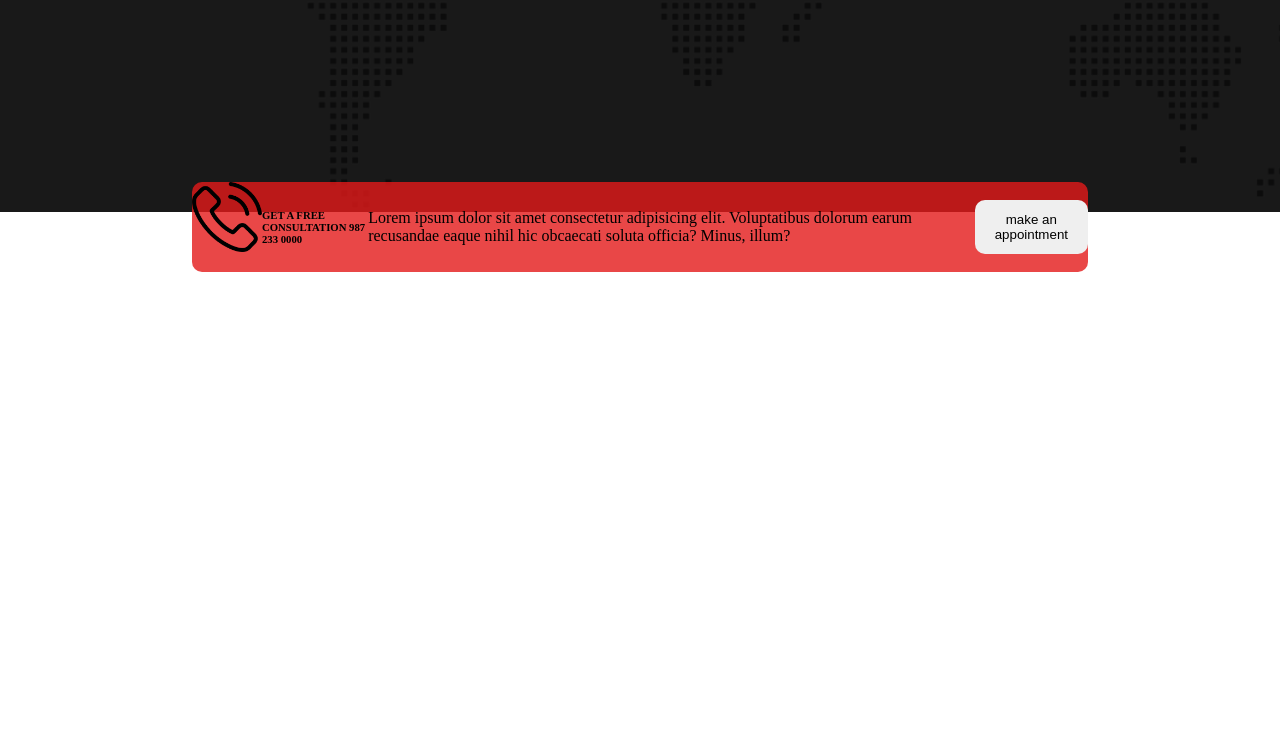
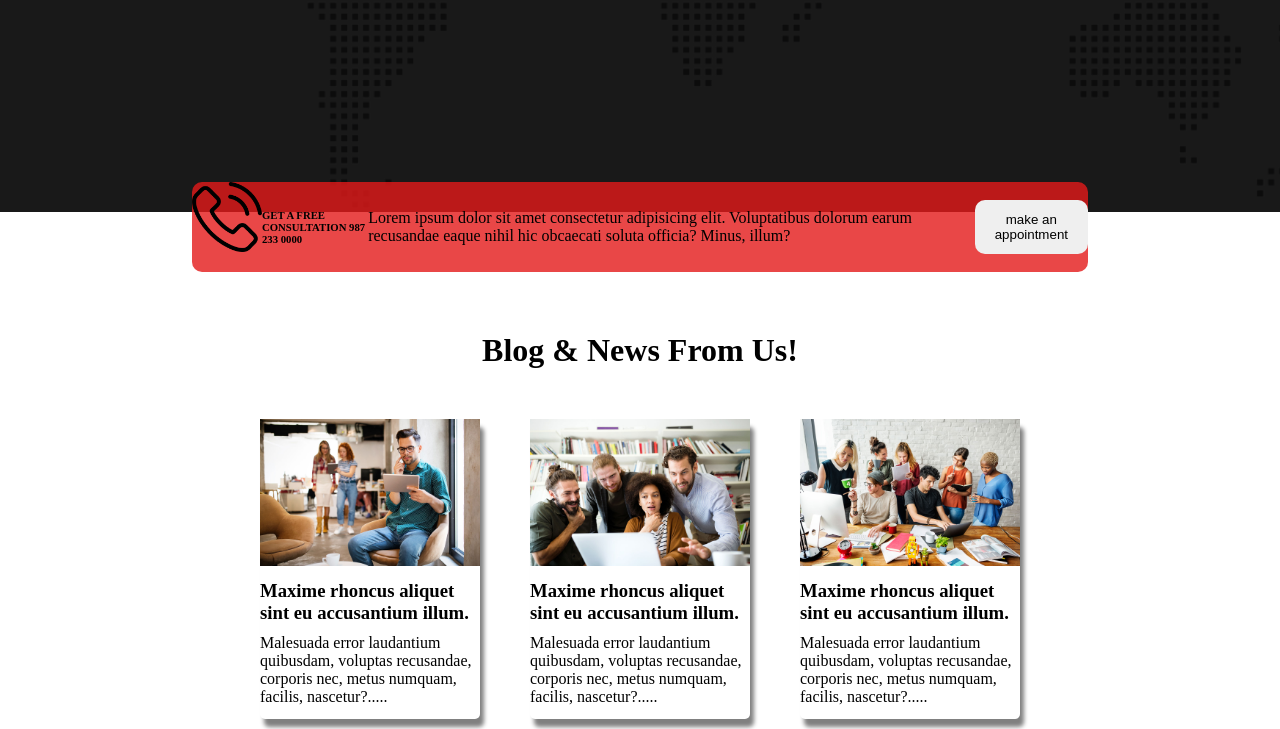
Before and after one commit to mamunhero/digitail-agency, a plain HTML site: page index.html in a window 1280 px wide. Shown: the part 1497-2226 px from the top of the page. Before the commit the page ends 1769 px from the top, so only its background shows below. Drawn offline with Linux system fonts and the light colour scheme.

Commit message:
finished blog container

```diff
--- a/index.html
+++ b/index.html
@@ -101,6 +101,29 @@
         <button class="btn">make an appointment</button>
       </div>
     </div>
+    <div class="blog-container">
+      <h1>Blog & News From Us!</h1>
+      <div class="cards">
+        <div class="card">
+          <img class="blog-img" src="images/image/blog-1.jpg" alt="blog-image">
+          <h3 class="card-title">Maxime rhoncus aliquet sint eu accusantium illum.</h3>
+          <p> Malesuada error laudantium quibusdam, voluptas recusandae,
+            corporis nec, metus numquam, facilis, nascetur?.....</p>
+        </div>
+        <div class="card">
+          <img class="blog-img" src="images/image/blog-2.jpg" alt="blog-image">
+          <h3 class="card-title">Maxime rhoncus aliquet sint eu accusantium illum.</h3>
+          <p> Malesuada error laudantium quibusdam, voluptas recusandae,
+            corporis nec, metus numquam, facilis, nascetur?.....</p>
+        </div>
+        <div class="card">
+          <img class="blog-img" src="images/image/blog-3.jpg" alt="blog-image">
+          <h3 class="card-title">Maxime rhoncus aliquet sint eu accusantium illum.</h3>
+          <p> Malesuada error laudantium quibusdam, voluptas recusandae,
+            corporis nec, metus numquam, facilis, nascetur?.....</p>
+        </div>
+      </div>
+    </div>
   </main>
   <footer></footer>
 </body>
--- a/styles/style.css
+++ b/styles/style.css
@@ -126,3 +126,32 @@ span{
   display: flex;
   align-items: center;
 }
+/* blog container section */
+.blog-container{
+  width: 80%;
+  margin:auto;
+  padding: 10px;
+}
+.blog-container h1{
+  color: black;
+  text-align: center;
+  margin: 50px;
+}
+.blog-img{
+  width: 100%;
+}
+.card{
+  width: 220px;
+  height: 300px;
+  box-shadow:4px 8px 4px gray;
+  border-radius:5px;
+}
+.card-title{
+  margin-top: 10px;
+  margin-bottom: 10px;
+}
+.cards{
+  display: flex;
+  justify-content: center;
+  gap: 50px;
+}
```
